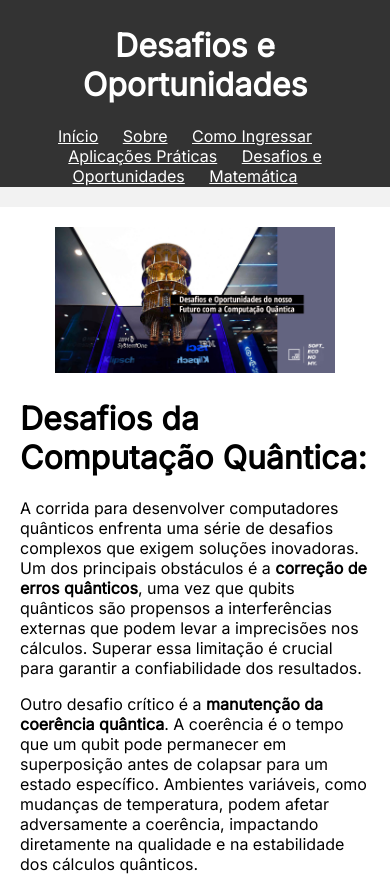
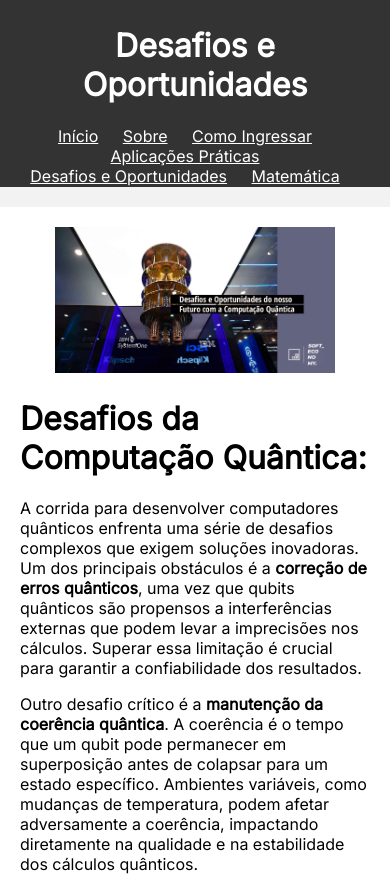
Before and after one commit to Victor-Fernandes-Grau/Site_Computa-o_Qu-ntica, a plain HTML site: page DesafiosOportunidades.html in a window 390 px wide. Shown: the top 877 px of the page. Drawn offline with Linux system fonts and the light colour scheme.

Commit message:
Update DesaOpo.css

```diff
--- a/assets/css/DesaOpo.css
+++ b/assets/css/DesaOpo.css
@@ -59,5 +59,8 @@ img.baner{
     padding-left: 10%;
 }
 @media screen and (max-width: 1090px){
-
+     nav ul li {
+        display:inline-flex;
+        margin-right: 20px;
+    }
 }
```
